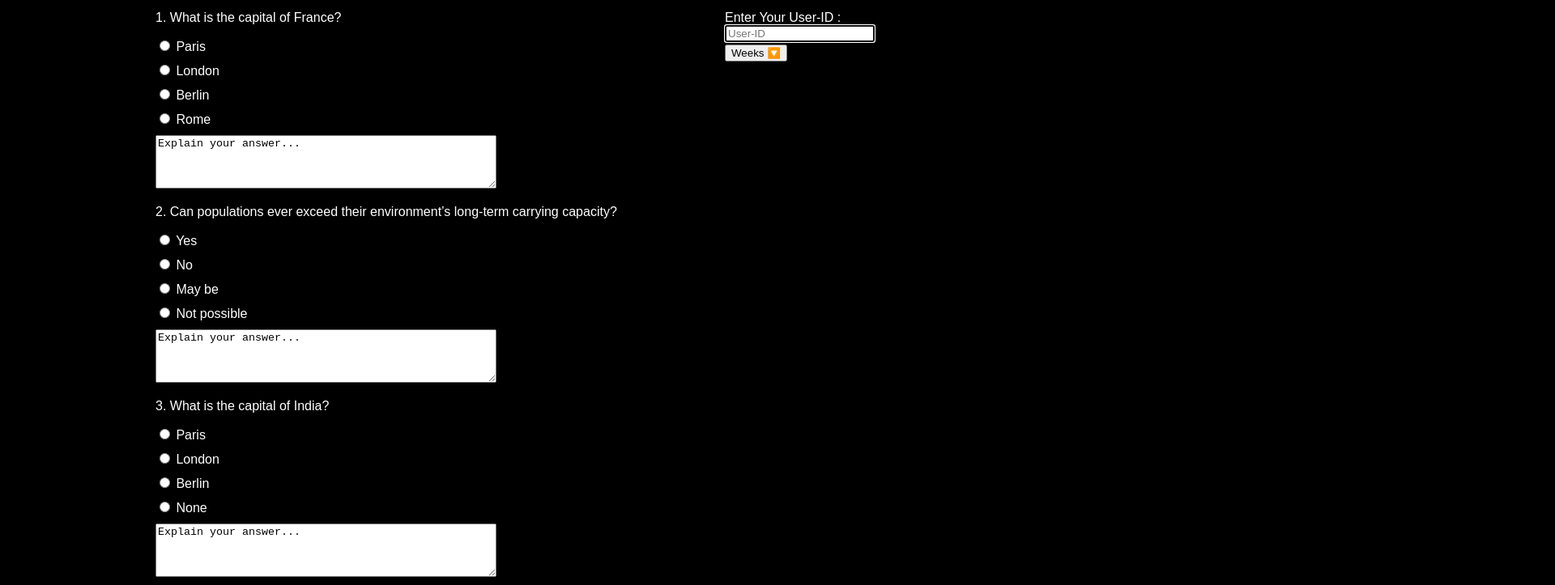
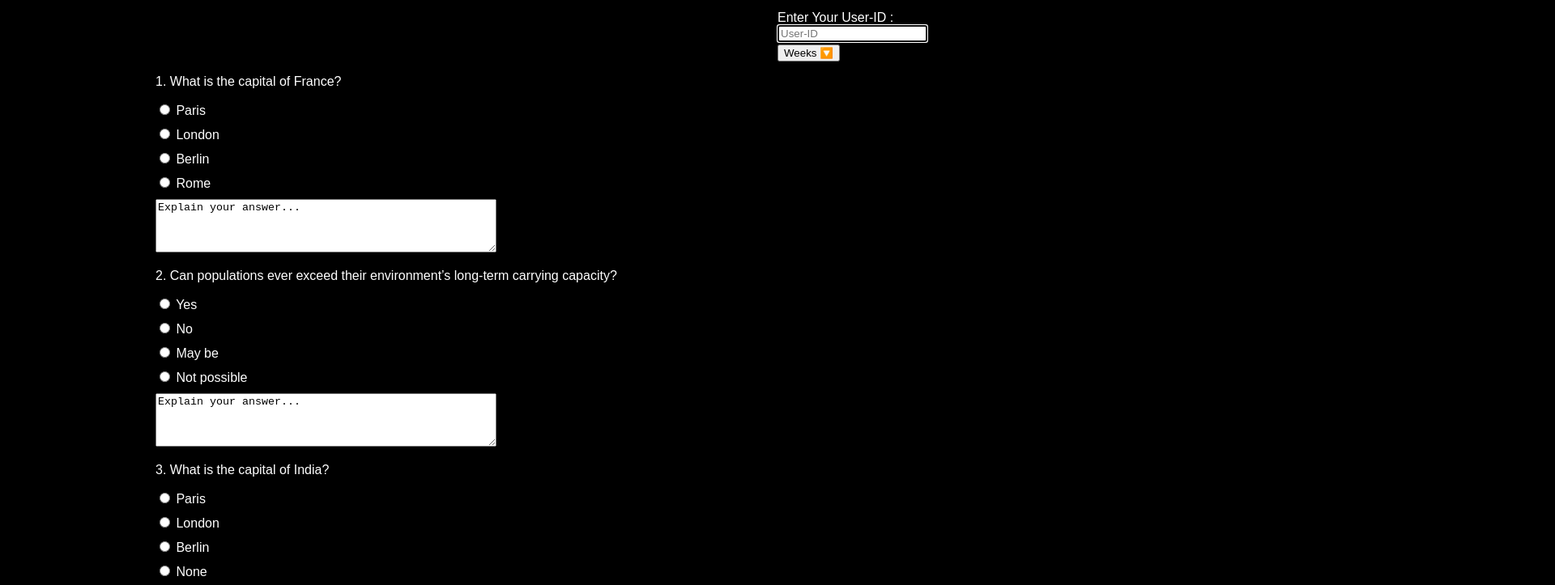
Before and after one commit to theraghavking/Quiz, a plain HTML site: page graded-quiz/index.html in a window 1280 px wide. Shown: the part 102-825 px from the top of the page at 81% size, 1920 px wide, since content can reach past the window. Drawn offline with Linux system fonts and the light colour scheme.

Commit message:
style.css

```diff
--- a/graded-quiz/style.css
+++ b/graded-quiz/style.css
@@ -50,10 +50,11 @@ h1 {
     width: 70%; /* Adjust the width as needed */
     margin: 0 auto; /* Center-align the form container */
 }
-.Name{
-    position:absolute;
-    right:200px;
+.Name {
+    transform: translateX(75%);
+    /* Add other styles as needed */
 }
+
 .check{
     position:absolute;
     right:200px;
```
